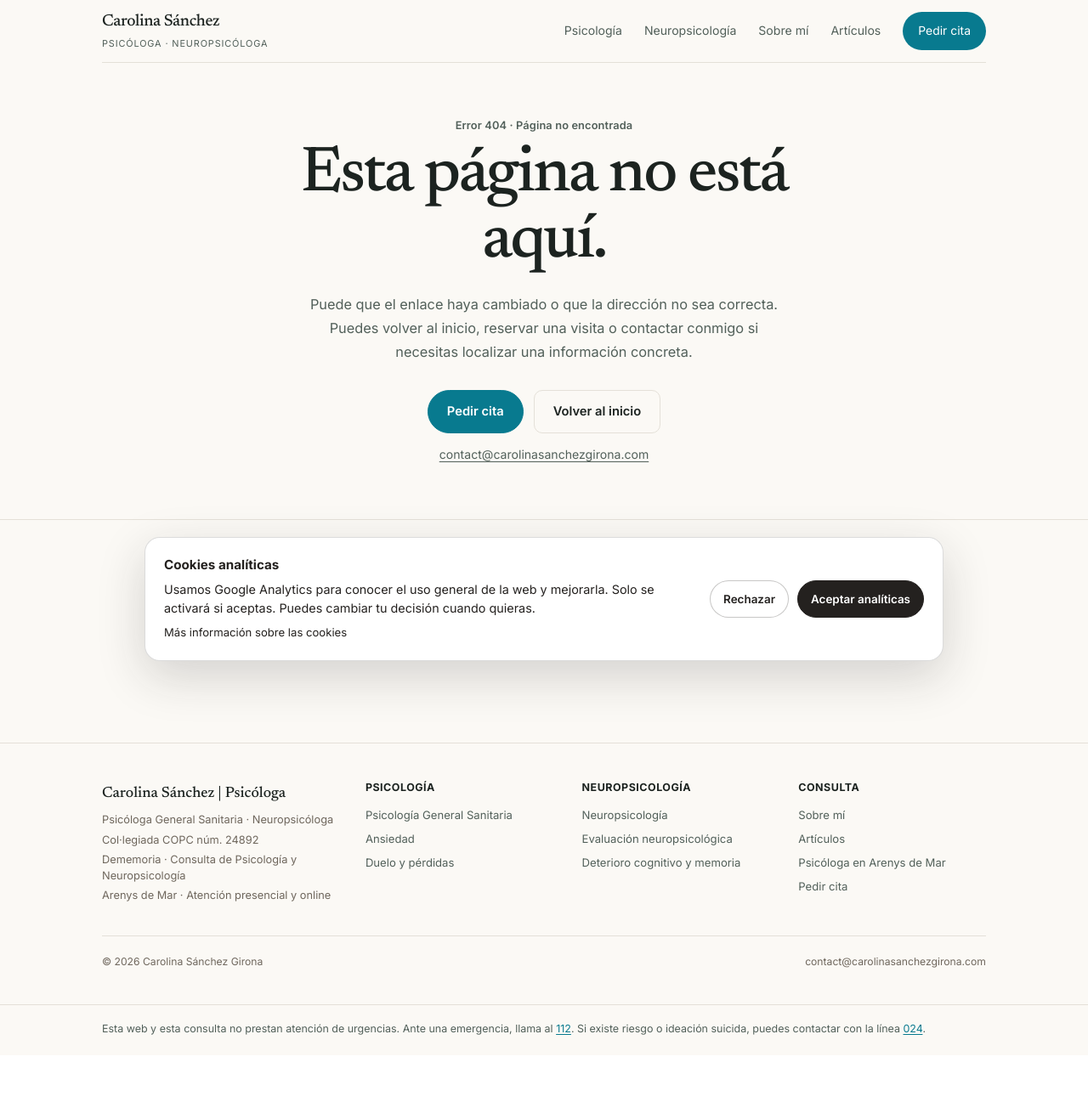
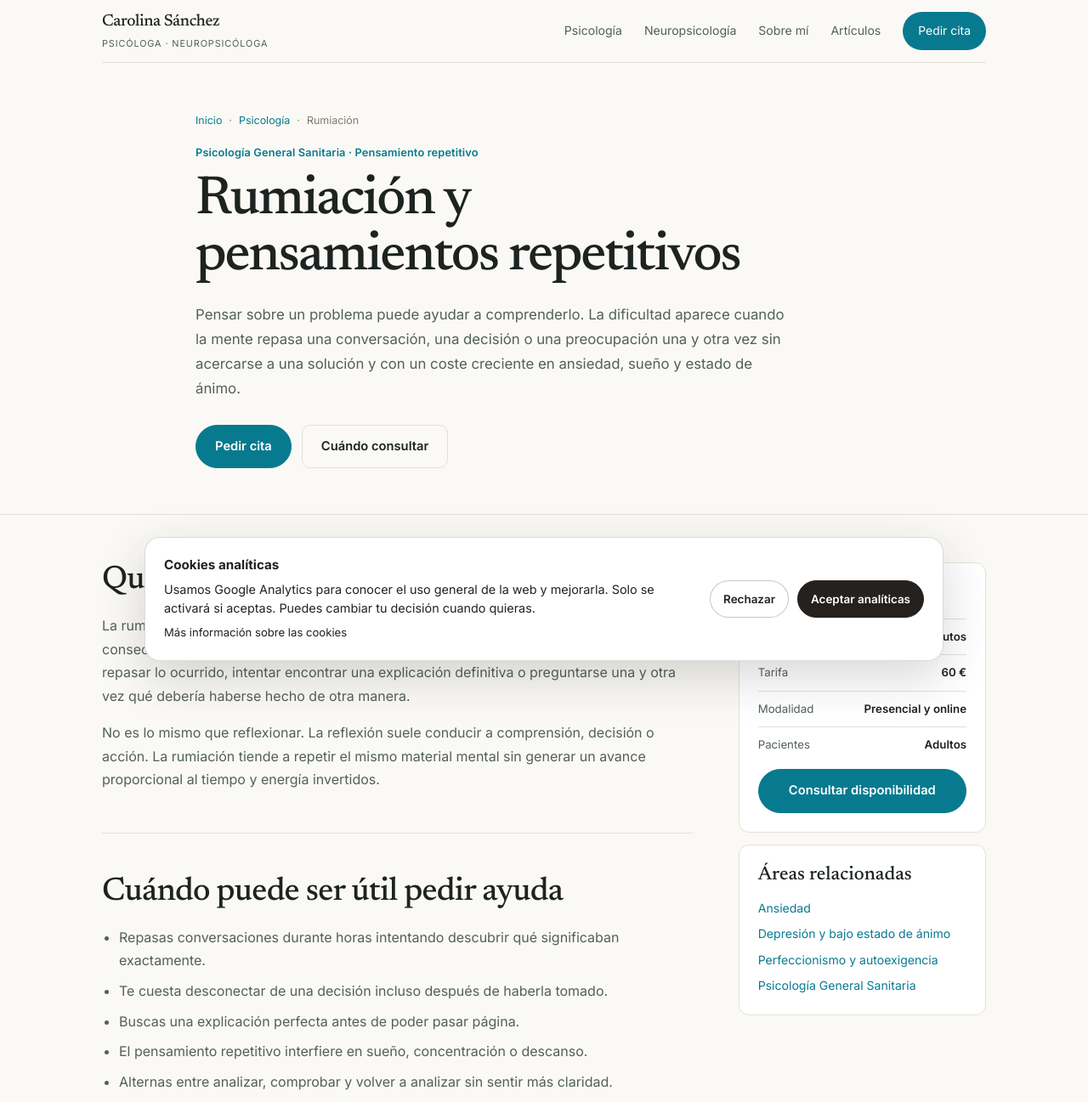
Before and after one commit to carolinasanchezgirona/Portfolio-Carolina, a Next.js app: page /rumiacion-y-pensamientos-repetitivos in a window 1280 px wide. Before the commit this address had no page. Shown: the top 1297 px of the page at 85% size. Before the commit the page ends 1242 px from the top, so only its background shows below. Built offline with nearby package versions, Linux system fonts and the light colour scheme.

Commit message:
SEO: añadir página de rumiación y pensamientos repetitivos
* SEO: add rumination and repetitive thoughts page

* SEO: link rumination page

* SEO: link rumination page

* SEO: link rumination page

* SEO: link rumination page

* SEO: add rumination page to sitemap

```diff
--- a/app/ansiedad/page.tsx
+++ b/app/ansiedad/page.tsx
@@ -126,6 +126,7 @@ export default function AnxietyPage() {
             <div className="seo-related">
               <a href="/psicologia/">Psicología General Sanitaria</a>
               <a href="/ataques-de-panico/">Ataques de pánico</a>
+              <a href="/rumiacion-y-pensamientos-repetitivos/">Rumiación y pensamientos repetitivos</a>
               <a href="/perfeccionismo-y-autoexigencia/">Perfeccionismo y autoexigencia</a>
               <a href="/depresion/">Depresión y bajo estado de ánimo</a>
               <a href="/duelo/">Duelo y pérdidas</a>
--- a/app/depresion/page.tsx
+++ b/app/depresion/page.tsx
@@ -40,6 +40,7 @@ export default function DepressionPage() {
         <nav className="nav" aria-label="Navegación principal">
           <a href="/psicologia/">Psicología</a>
           <a href="/ansiedad/">Ansiedad</a>
+              <a href="/rumiacion-y-pensamientos-repetitivos/">Rumiación y pensamientos repetitivos</a>
               <a href="/ataques-de-panico/">Ataques de pánico</a>
           <a className="nav-cta" href="/cita/">Pedir cita</a>
         </nav>
--- a/app/perfeccionismo-y-autoexigencia/page.tsx
+++ b/app/perfeccionismo-y-autoexigencia/page.tsx
@@ -47,7 +47,8 @@ export default function PerfectionismPage() {
         </article>
         <aside className="seo-sidebar" aria-label="Información práctica">
           <div className="seo-card"><h2>Sesión de psicología</h2><ul className="seo-facts"><li><span>Duración</span><strong>60 minutos</strong></li><li><span>Tarifa</span><strong>60 €</strong></li><li><span>Modalidad</span><strong>Presencial y online</strong></li><li><span>Pacientes</span><strong>Adultos</strong></li></ul><a className="editorial-btn editorial-btn-primary" href="/cita/">Consultar disponibilidad</a></div>
-          <div className="seo-card"><h3>Áreas relacionadas</h3><div className="seo-related"><a href="/autoestima-y-autocritica/">Autoestima y autocrítica</a><a href="/ansiedad/">Ansiedad</a><a href="/limites-y-relaciones-dificiles/">Límites y relaciones difíciles</a><a href="/psicologia/">Psicología General Sanitaria</a></div></div>
+          <div className="seo-card"><h3>Áreas relacionadas</h3><div className="seo-related"><a href="/rumiacion-y-pensamientos-repetitivos/">Rumiación y pensamientos repetitivos</a>
+              <a href="/autoestima-y-autocritica/">Autoestima y autocrítica</a><a href="/ansiedad/">Ansiedad</a><a href="/limites-y-relaciones-dificiles/">Límites y relaciones difíciles</a><a href="/psicologia/">Psicología General Sanitaria</a></div></div>
         </aside>
       </div>
       <section className="editorial-section seo-authority"><div className="editorial-wrap seo-authority-grid"><div><p className="editorial-section-eyebrow">Profesional responsable</p><h2>Carolina Sánchez Girona</h2><p className="editorial-role">Psicóloga General Sanitaria · Neuropsicóloga</p></div><div className="seo-authority-copy"><p>Trabajo con adultos en ansiedad, autoexigencia, autocrítica, límites y toma de decisiones desde una formulación clínica individualizada.</p><div className="seo-authority-links"><a href="/sobre-mi/">Conocer mi trayectoria profesional →</a><a href="/psicologia/">Ver Psicología General Sanitaria →</a></div></div></div></section>
--- a/app/psicologia/page.tsx
+++ b/app/psicologia/page.tsx
@@ -150,6 +150,7 @@ export default function PsychologyPage() {
               <a href="/limites-y-relaciones-dificiles/">Límites y relaciones difíciles</a>
               <a href="/autoestima-y-autocritica/">Autoestima y autocrítica</a>
               <a href="/perfeccionismo-y-autoexigencia/">Perfeccionismo y autoexigencia</a>
+              <a href="/rumiacion-y-pensamientos-repetitivos/">Rumiación y pensamientos repetitivos</a>
               <a href="/psicologa-arenys-de-mar/">Consulta en Arenys de Mar</a>
               <a href="/neuropsicologia/">Neuropsicología</a>
             </div>
--- /dev/null
+++ b/app/rumiacion-y-pensamientos-repetitivos/page.tsx
@@ -0,0 +1,58 @@
+import type { Metadata } from "next";
+import "../seo-pages.css";
+
+export const metadata: Metadata = {
+  title: "Rumiación y pensamientos repetitivos | Psicóloga en Arenys de Mar",
+  description: "Atención psicológica para rumiación, sobrepensar y pensamientos repetitivos que generan ansiedad o bajo estado de ánimo. Consulta en Arenys de Mar y online.",
+  alternates: { canonical: "/rumiacion-y-pensamientos-repetitivos/" },
+  openGraph: {
+    title: "Rumiación y pensamientos repetitivos | Carolina Sánchez Girona",
+    description: "Psicología sanitaria para trabajar sobrepensamiento, preocupación repetitiva y dificultad para desconectar mentalmente.",
+    url: "https://carolinasanchezgirona.com/rumiacion-y-pensamientos-repetitivos/",
+  },
+};
+
+const serviceSchema = {
+  "@context": "https://schema.org",
+  "@type": "Service",
+  name: "Psicología para rumiación y pensamientos repetitivos",
+  provider: { "@type": "Person", name: "Carolina Sánchez Girona", jobTitle: "Psicóloga General Sanitaria", url: "https://carolinasanchezgirona.com" },
+  areaServed: ["Arenys de Mar", "Maresme", "Barcelona", "España"],
+  serviceType: "Intervención psicológica en rumiación y pensamientos repetitivos",
+  url: "https://carolinasanchezgirona.com/rumiacion-y-pensamientos-repetitivos/",
+};
+
+export default function RuminationPage() {
+  return (
+    <main className="editorial-site">
+      <header className="site-header">
+        <a className="brand" href="/" aria-label="Carolina Sánchez, inicio"><span className="brand-name">Carolina Sánchez</span><span className="brand-sub">Psicóloga · Neuropsicóloga</span></a>
+        <nav className="nav" aria-label="Navegación principal"><a href="/psicologia/">Psicología</a><a href="/ansiedad/">Ansiedad</a><a className="nav-cta" href="/cita/">Pedir cita</a></nav>
+      </header>
+      <section className="seo-hero"><div className="editorial-wrap seo-hero-inner">
+        <p className="seo-breadcrumbs"><a href="/">Inicio</a><span>·</span><a href="/psicologia/">Psicología</a><span>·</span><span>Rumiación</span></p>
+        <p className="editorial-eyebrow">Psicología General Sanitaria · Pensamiento repetitivo</p>
+        <h1>Rumiación y pensamientos repetitivos</h1>
+        <p className="seo-lead">Pensar sobre un problema puede ayudar a comprenderlo. La dificultad aparece cuando la mente repasa una conversación, una decisión o una preocupación una y otra vez sin acercarse a una solución y con un coste creciente en ansiedad, sueño y estado de ánimo.</p>
+        <div className="seo-actions"><a className="editorial-btn editorial-btn-primary" href="/cita/">Pedir cita</a><a className="editorial-btn editorial-btn-secondary" href="#cuando-consultar">Cuándo consultar</a></div>
+      </div></section>
+      <div className="editorial-wrap seo-layout">
+        <article className="seo-copy">
+          <section><h2>Qué es la rumiación</h2><p>La rumiación es una forma de pensamiento repetitivo centrado con frecuencia en causas, consecuencias, errores, pérdidas o emociones negativas. Puede adoptar la forma de repasar lo ocurrido, intentar encontrar una explicación definitiva o preguntarse una y otra vez qué debería haberse hecho de otra manera.</p><p>No es lo mismo que reflexionar. La reflexión suele conducir a comprensión, decisión o acción. La rumiación tiende a repetir el mismo material mental sin generar un avance proporcional al tiempo y energía invertidos.</p></section>
+          <section id="cuando-consultar"><h2>Cuándo puede ser útil pedir ayuda</h2><ul><li>Repasas conversaciones durante horas intentando descubrir qué significaban exactamente.</li><li>Te cuesta desconectar de una decisión incluso después de haberla tomado.</li><li>Buscas una explicación perfecta antes de poder pasar página.</li><li>El pensamiento repetitivo interfiere en sueño, concentración o descanso.</li><li>Alternas entre analizar, comprobar y volver a analizar sin sentir más claridad.</li><li>La preocupación por el futuro ocupa gran parte del día.</li><li>Sabes que pensar más no está ayudando, pero te resulta difícil detener el ciclo.</li></ul></section>
+          <section><h2>Por qué se mantiene</h2><h3>La sensación de que pensar más dará control</h3><p>La mente puede tratar la incertidumbre como un problema que debería resolverse por completo. Cada nueva vuelta promete una respuesta definitiva, aunque en la práctica aumente la activación.</p><h3>Búsqueda de certeza</h3><p>Cuando existe una necesidad alta de seguridad, cualquier duda pendiente puede convertirse en una invitación a revisar, comprobar o anticipar nuevos escenarios.</p><h3>Evitar emociones difíciles</h3><p>Analizar puede funcionar temporalmente como una forma de alejarse de tristeza, enfado, culpa o miedo. El coste es quedar atrapado en el pensamiento sin procesar del todo la emoción.</p><h3>Hábitos de atención</h3><p>Cuanto más tiempo se dedica a detectar amenazas, errores o posibles explicaciones, más automática puede volverse esa forma de atender.</p></section>
+          <section><h2>Cómo se trabaja en terapia</h2><p>La intervención puede incluir aprender a distinguir reflexión de rumiación, identificar disparadores, reducir comprobaciones y búsqueda de certeza, entrenar cambio atencional y practicar una relación menos fusionada con el contenido de los pensamientos.</p><p>También puede ser necesario trabajar tolerancia a la incertidumbre, resolución de problemas, exposición a dudas no resueltas y recuperación de actividades que hayan quedado desplazadas por el sobrepensamiento.</p></section>
+          <section><h2>Rumiación, ansiedad y depresión</h2><p>La rumiación puede aparecer tanto en <a href="/ansiedad/">ansiedad</a> como en <a href="/depresion/">depresión y bajo estado de ánimo</a>. En ansiedad suele orientarse más hacia amenazas futuras y necesidad de control; en depresión puede centrarse más en pérdidas, errores, autocrítica o explicaciones sobre el malestar.</p><p>También puede intensificarse cuando existen estándares muy altos o miedo a equivocarse, por lo que puede ser útil revisar <a href="/perfeccionismo-y-autoexigencia/">perfeccionismo y autoexigencia</a>.</p></section>
+          <section><h2>El objetivo no es dejar la mente en blanco</h2><p>Intentar prohibirse pensar suele aumentar la vigilancia sobre el propio pensamiento. El objetivo terapéutico es poder detectar el bucle antes, dejar de alimentarlo y elegir si en ese momento conviene resolver, aceptar una incertidumbre o volver a una actividad significativa.</p><div className="seo-callout"><strong>No todo pensamiento necesita una respuesta.</strong><span>Aprender a no seguir cada hilo mental puede ser más útil que encontrar la explicación perfecta.</span></div></section>
+        </article>
+        <aside className="seo-sidebar" aria-label="Información práctica">
+          <div className="seo-card"><h2>Sesión de psicología</h2><ul className="seo-facts"><li><span>Duración</span><strong>60 minutos</strong></li><li><span>Tarifa</span><strong>60 €</strong></li><li><span>Modalidad</span><strong>Presencial y online</strong></li><li><span>Pacientes</span><strong>Adultos</strong></li></ul><a className="editorial-btn editorial-btn-primary" href="/cita/">Consultar disponibilidad</a></div>
+          <div className="seo-card"><h3>Áreas relacionadas</h3><div className="seo-related"><a href="/ansiedad/">Ansiedad</a><a href="/depresion/">Depresión y bajo estado de ánimo</a><a href="/perfeccionismo-y-autoexigencia/">Perfeccionismo y autoexigencia</a><a href="/psicologia/">Psicología General Sanitaria</a></div></div>
+        </aside>
+      </div>
+      <section className="editorial-section seo-authority"><div className="editorial-wrap seo-authority-grid"><div><p className="editorial-section-eyebrow">Profesional responsable</p><h2>Carolina Sánchez Girona</h2><p className="editorial-role">Psicóloga General Sanitaria · Neuropsicóloga</p></div><div className="seo-authority-copy"><p>Trabajo con adultos en ansiedad, rumiación, autocrítica, duelo y toma de decisiones desde una formulación clínica individualizada y orientada a objetivos concretos.</p><div className="seo-authority-links"><a href="/sobre-mi/">Conocer mi trayectoria profesional →</a><a href="/psicologia/">Ver Psicología General Sanitaria →</a></div></div></div></section>
+      <footer className="editorial-footer"><div className="editorial-wrap editorial-footer-inner"><div><p className="editorial-footer-brand">Carolina Sánchez | Psicóloga</p><p>Dememoria · Consulta de Psicología y Neuropsicología</p></div><div><p>Arenys de Mar · Atención online</p><p>© 2026 Carolina Sánchez Girona</p></div></div></footer>
+      <script type="application/ld+json" dangerouslySetInnerHTML={{ __html: JSON.stringify(serviceSchema) }} />
+    </main>
+  );
+}
--- a/app/sitemap.ts
+++ b/app/sitemap.ts
@@ -22,6 +22,7 @@ export default async function sitemap(): Promise<MetadataRoute.Sitemap> {
     { url: `${base}/limites-y-relaciones-dificiles/`, lastModified: staticLastModified, changeFrequency: "monthly", priority: 0.8 },
     { url: `${base}/autoestima-y-autocritica/`, lastModified: staticLastModified, changeFrequency: "monthly", priority: 0.8 },
     { url: `${base}/perfeccionismo-y-autoexigencia/`, lastModified: staticLastModified, changeFrequency: "monthly", priority: 0.8 },
+    { url: `${base}/rumiacion-y-pensamientos-repetitivos/`, lastModified: staticLastModified, changeFrequency: "monthly", priority: 0.81 },
     { url: `${base}/evaluacion-neuropsicologica/`, lastModified: staticLastModified, changeFrequency: "monthly", priority: 0.85 },
     { url: `${base}/problemas-de-memoria/`, lastModified: staticLastModified, changeFrequency: "monthly", priority: 0.86 },
     { url: `${base}/deterioro-cognitivo/`, lastModified: staticLastModified, changeFrequency: "monthly", priority: 0.85 },
```
